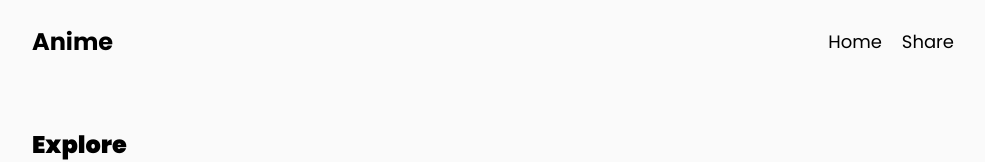
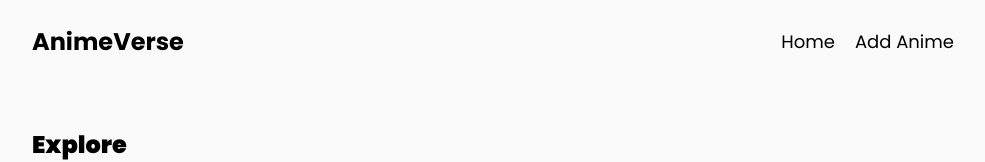
Before and after one commit to Ahmed-517/anime-watchlist-mern-docker, a React (Vite) app in the folder frontend/: page / in a window 1280 px wide. Shown: the top 162 px of the page, without its empty margins (147-1132 px from the left). Built offline with nearby package versions, Linux system fonts and the light colour scheme; no server answers.

Commit message:
Update navbar titles and links in App component

```diff
--- a/frontend/src/App.jsx
+++ b/frontend/src/App.jsx
@@ -10,14 +10,14 @@ function App() {
     <Router>
       <nav className="navbar">
         <Link to="/" className="navbar_title">
-          <h1>Anime</h1>
+          <h1>AnimeVerse</h1>
         </Link>
         <div className="navbar_links">
           <Link to="/" className="navbar_link">
             Home
           </Link>
           <Link to="/create" className="navbar_link">
-            Share
+          Add Anime
           </Link>
         </div>
       </nav>
```
